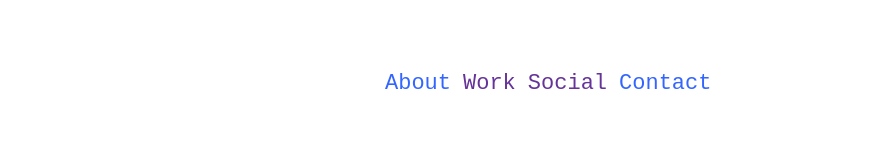
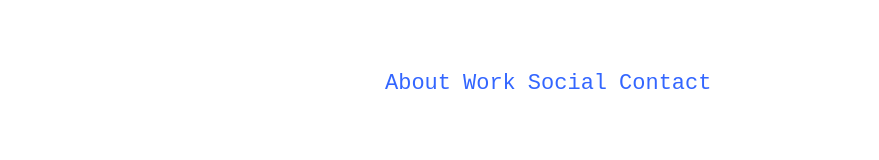
Before and after one commit to mpellino/the_artist, a website: page index.html in a window 1280 px wide. Shown: the part 284-444 px from the top of the page, without its empty margins (106-985 px from the left). Drawn offline with Linux system fonts and the light colour scheme.

Commit message:
change color of dropdown and space-evenly

```diff
--- a/nav_menu.css
+++ b/nav_menu.css
@@ -3,7 +3,7 @@
     display: flex;
     flex-direction: row;
     width: 310px;
-    justify-content: space-around;
+    justify-content: space-evenly;
 }
 
 .dropdown { /* this is the ancestor of  dropdown-button and dropdown-menu.   */
@@ -17,7 +17,7 @@
 
 .dropdown-button {
     background-color: transparent;
-    color: rebeccapurple;
+    color: #3366FF;
     font-size: 22px;
     border: none;
     font-family: 'futura', monospace;
```
